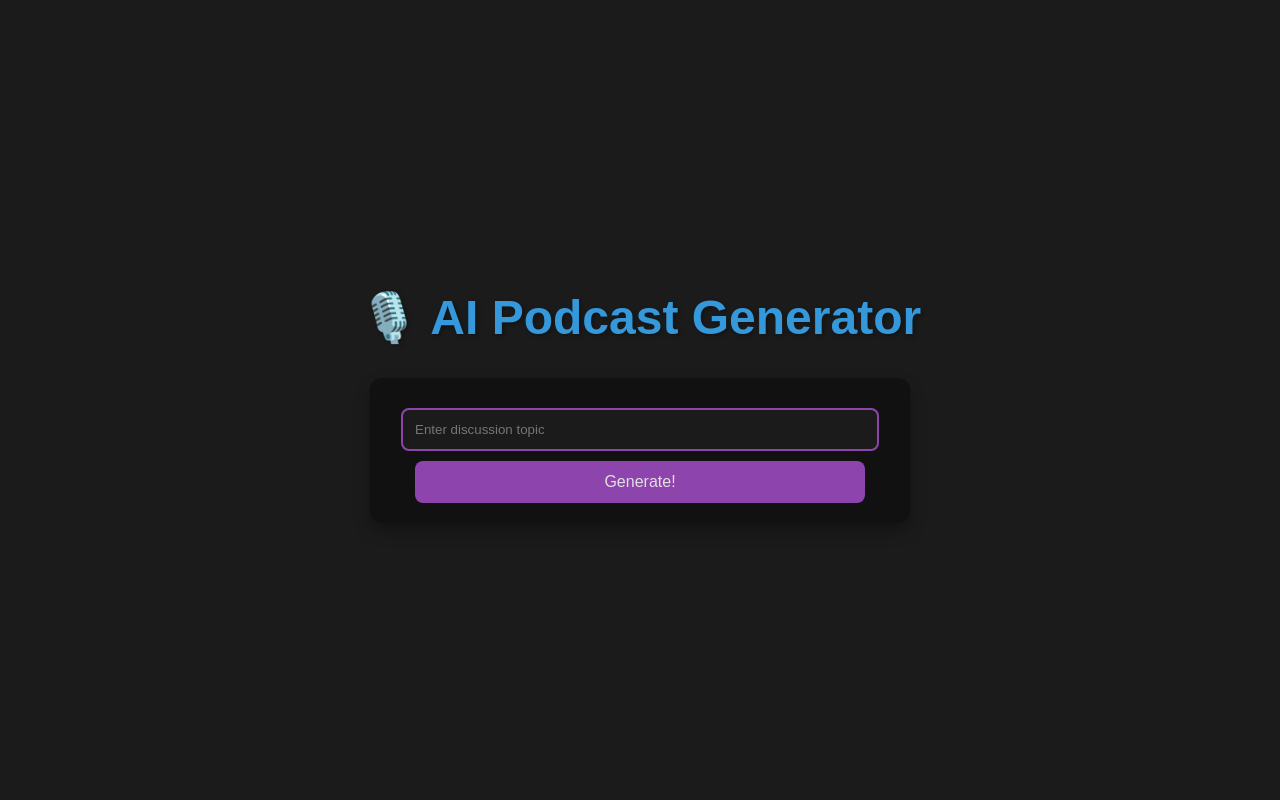
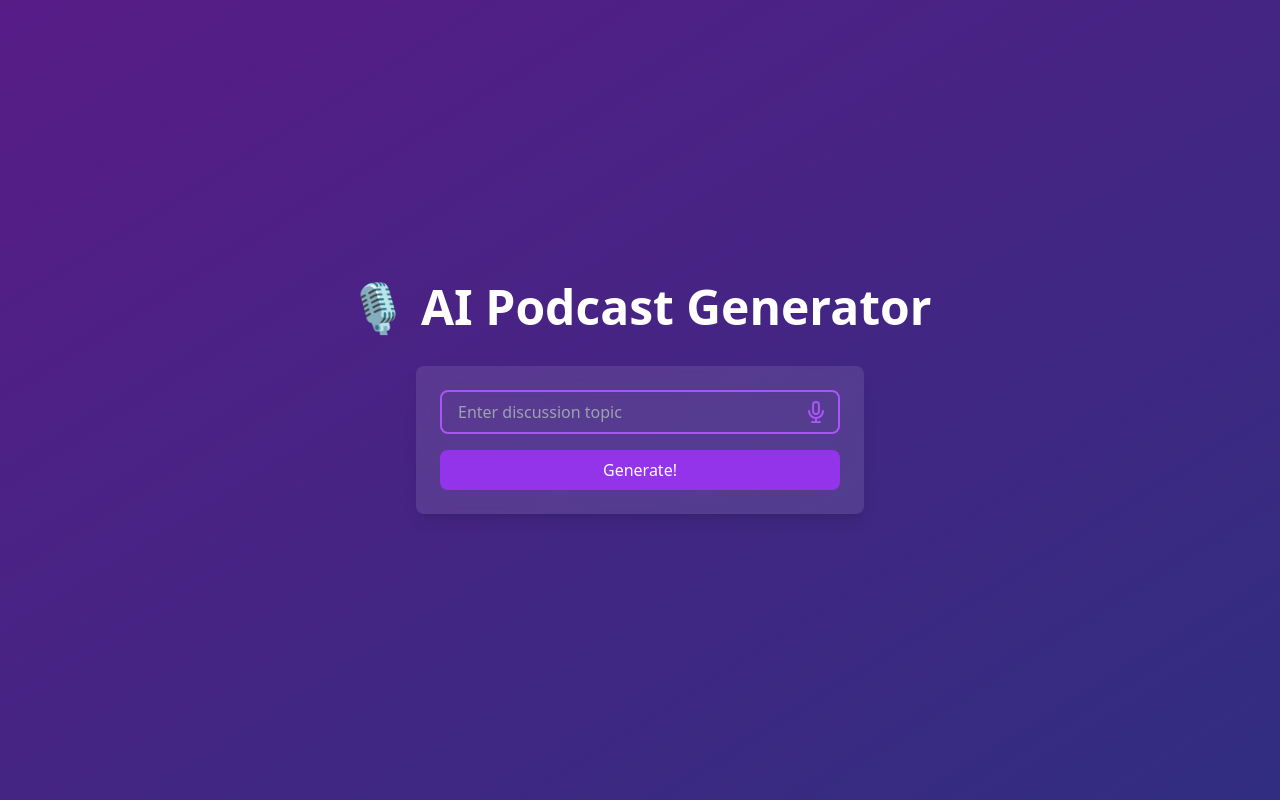
Before and after one commit to amish15chopra/ai-podcast, a Flask app: page / in a window 1280 px wide. Run offline with Flask 3, Linux system fonts and the light colour scheme; some libraries are stand-ins or nearby versions.

Commit message:
Made the webapp better

```diff
--- a/main.py
+++ b/main.py
@@ -111,7 +111,7 @@ def generate_podcast_conversation(topic, conversation_history=None, new_idea=Non
 
         Please generate only the dialogue for this podcast script, using Emma and Chris as the speakers.
         """
-        print("Generating initial conversation on: {topic}")
+        print(f"Generating initial conversation on: {topic}")
 
     else:
         prompt = f"""
--- a/templates/index.html
+++ b/templates/index.html
@@ -4,289 +4,162 @@
     <meta charset="UTF-8">
     <meta name="viewport" content="width=device-width, initial-scale=1.0">
     <title>AI Podcast Generator</title>
+    <script src="https://cdn.tailwindcss.com"></script>
     <style>
-        /* Premium Dark Color Palette */
-        :root {
-            --bg-dark: #1b1b1b;
-            --bg-darker: #111;
-            --text-light: #e0e0e0;
-            --primary: #8e44ad; /* Premium purple */
-            --accent: #3498db; /* Premium blue */
-            --error-color: #e74c3c;
-            --success-color: #2ecc71;
+        @keyframes float {
+            0% { transform: translateY(0px); }
+            50% { transform: translateY(-10px); }
+            100% { transform: translateY(0px); }
+        }
+        .float-animation {
+            animation: float 3s ease-in-out infinite;
+        }
+        @keyframes pulse {
+            0%, 100% { transform: scale(1); }
+            50% { transform: scale(1.05); }
+        }
+        .pulse-animation {
+            animation: pulse 2s infinite;
+        }
+        .slide-in {
+            opacity: 0;
+            transform: translateY(20px);
+            transition: opacity 0.5s ease, transform 0.5s ease;
+        }
+        .slide-in.show {
+            opacity: 1;
+            transform: translateY(0);
+        }
+    </style>
+</head>
+<body class="min-h-screen bg-gradient-to-br from-purple-900 to-indigo-900 flex flex-col items-center justify-center p-4">
+    <h1 class="text-4xl md:text-5xl font-bold text-white mb-8 text-center float-animation">
+        🎙️ AI Podcast Generator
+    </h1>
+
+    <div class="w-full max-w-md">
+        <form id="podcastForm" class="bg-white bg-opacity-10 backdrop-filter backdrop-blur-lg rounded-lg p-6 shadow-lg slide-in">
+            <div class="relative">
+                <input type="text" id="topic" placeholder="Enter discussion topic" required
+                    class="w-full px-4 py-2 text-white bg-transparent border-2 border-purple-500 rounded-lg focus:outline-none focus:border-indigo-500 transition-colors">
+                <svg xmlns="http://www.w3.org/2000/svg" class="h-6 w-6 absolute right-3 top-1/2 transform -translate-y-1/2 text-purple-500" fill="none" viewBox="0 0 24 24" stroke="currentColor">
+                    <path stroke-linecap="round" stroke-linejoin="round" stroke-width="2" d="M19 11a7 7 0 01-7 7m0 0a7 7 0 01-7-7m7 7v4m0 0H8m4 0h4m-4-8a3 3 0 01-3-3V5a3 3 0 116 0v6a3 3 0 01-3 3z" />
+                </svg>
+            </div>
+            <button type="submit" id="generateBtn"
+                class="w-full mt-4 px-4 py-2 bg-purple-600 text-white rounded-lg hover:bg-purple-700 focus:outline-none focus:ring-2 focus:ring-purple-500 focus:ring-opacity-50 transition-colors disabled:opacity-50">
+                Generate!
+            </button>
+        </form>
+
+        <form id="extendForm" class="mt-4 bg-white bg-opacity-10 backdrop-filter backdrop-blur-lg rounded-lg p-6 shadow-lg hidden slide-in">
+            <div class="relative">
+                <input type="text" id="newIdea" placeholder="Enter new idea to extend conversation" required
+                    class="w-full px-4 py-2 text-white bg-transparent border-2 border-indigo-500 rounded-lg focus:outline-none focus:border-purple-500 transition-colors">
+                <svg xmlns="http://www.w3.org/2000/svg" class="h-6 w-6 absolute right-3 top-1/2 transform -translate-y-1/2 text-indigo-500" fill="none" viewBox="0 0 24 24" stroke="currentColor">
+                    <path stroke-linecap="round" stroke-linejoin="round" stroke-width="2" d="M9 5l7 7-7 7" />
+                </svg>
+            </div>
+            <button type="submit" id="extendBtn"
+                class="w-full mt-4 px-4 py-2 bg-indigo-600 text-white rounded-lg hover:bg-indigo-700 focus:outline-none focus:ring-2 focus:ring-indigo-500 focus:ring-opacity-50 transition-colors disabled:opacity-50 pulse-animation">
+                Extend Conversation!
+            </button>
+        </form>
+
+        <div id="audioContainer" class="mt-6 hidden slide-in">
+            <audio id="audioPlayer" controls class="w-full">
+                Your browser does not support the audio element.
+            </audio>
+        </div>
+
+        <div id="message" class="mt-4 p-4 bg-white bg-opacity-10 backdrop-filter backdrop-blur-lg rounded-lg text-white text-center hidden slide-in"></div>
+    </div>
+
+    <div id="loadingSpinner" class="hidden mt-4">
+        <div class="animate-spin rounded-full h-12 w-12 border-t-2 border-b-2 border-purple-500"></div>
+    </div>
+
+    <script>
+        function showElement(element) {
+            element.classList.remove('hidden');
+            setTimeout(() => element.classList.add('show'), 10);
         }
 
-        body {
-            font-family: 'Poppins', sans-serif;
-            background: var(--bg-dark);
-            margin: 0;
-            padding: 0;
-            display: flex;
-            flex-direction: column;
-            justify-content: center;
-            align-items: center;
-            height: 100vh;
-            color: var(--text-light);
+        function hideElement(element) {
+            element.classList.remove('show');
+            setTimeout(() => element.classList.add('hidden'), 500);
         }
 
-        h1 {
-            font-size: 3rem;
-            color: var(--accent);
-            text-shadow: 2px 2px 4px rgba(0, 0, 0, 0.3);
-            text-align: center;
-        }
+     // Get references to DOM elements
+        const messageDiv = document.getElementById('message');
+        const audioContainer = document.getElementById('audioContainer');
+        const audioPlayer = document.getElementById('audioPlayer');
+        const loadingSpinner = document.getElementById('loadingSpinner');
+        const extendForm = document.getElementById('extendForm');
 
-        #podcastForm {
-            background-color: var(--bg-darker);
-            padding: 20px;
-            border-radius: 12px;
-            box-shadow: 0 8px 16px rgba(0, 0, 0, 0.3);
-            text-align: center;
-            width: 90%;
-            max-width: 500px;
-            animation: fadeIn 1s ease;
-        }
+        hideElement(messageDiv);
+        hideElement(audioContainer);
+        hideElement(extendForm);
+        hideElement(loadingSpinner);
 
-        input[type="text"] {
-            width: 90%;
-            padding: 12px;
-            margin: 10px 0;
-            border: 2px solid var(--primary);
-            border-radius: 8px;
-            background-color: var(--bg-dark);
-            color: var(--text-light);
-            transition: border-color 0.3s ease, background-color 0.3s ease;
-        }
+        async function handleSubmit(event, endpoint, data) {
+            event.preventDefault(); // Prevent the default form submission behavior
+            showElement(loadingSpinner);
+            try {
+                // Send a POST request to the specified endpoint with the provided data
+                const response = await fetch(endpoint, {
+                    method: 'POST',
+                    headers: { 'Content-Type': 'application/json' },
+                    body: JSON.stringify(data)
+                });
 
-        input[type="text"]:focus {
-            outline: none;
-            border-color: var(--accent);
-            background-color: var(--bg-darker);
-        }
+                // Check if the response is not ok
+                if (!response.ok) {
+                    throw new Error('Network response was not ok');
+                }
 
-        button {
-            width: 90%;
-            padding: 12px 20px;
-            background-color: var(--primary);
-            color: var(--text-light);
-            border: none;
-            border-radius: 8px;
-            cursor: pointer;
-            font-size: 1rem;
-            transition: background-color 0.3s ease, transform 0.3s ease;
-        }
+                // Parse the JSON response
+                const result = await response.json();
 
-        button:hover {
-            background-color: var(--accent);
-            transform: translateY(-3px);
-        }
+                // If an audio file is returned, set the audio source and show the audio container and play the audio
+                if (result.audio_file) {
+                    audioPlayer.src = result.audio_file;
+                    showElement(audioContainer);
+                    audioPlayer.load();
+                    audioPlayer.play();
+                }
+                // Display the message and show the extend form
+                messageDiv.textContent = result.message;
+                showElement(extendForm);
+                showElement(messageDiv);
 
-        button:active {
-            transform: translateY(0);
-        }
-
-        audio {
-            margin-top: 20px;
-            display: block;
-            width: 90%;
-            max-width: 500px;
-        }
-
-        #message {
-            margin-top: 20px;
-            font-size: 1.2rem;
-            color: var(--success-color);
-        }
-
-        .loading {
-            display: none;
-            margin-top: 20px;
-        }
-
-        .spinner {
-            width: 50px;
-            height: 50px;
-            border: 6px solid var(--primary);
-            border-top-color: transparent;
-            border-radius: 50%;
-            animation: spin 1s infinite linear;
-        }
-
-        /* Keyframes for animations */
-        @keyframes spin {
-            to {
-                transform: rotate(360deg);
+            } catch (error) {
+                // Handle any errors that occur during the fetch
+                messageDiv.textContent = `Error: ${error.message}`;
+                messageDiv.classList.add('text-red-500'); // Add error styling
+                showElement(messageDiv);
+            } finally {
+                // Hide the loading spinner regardless of success or failure
+                hideElement(loadingSpinner);
             }
         }
 
-        @keyframes fadeIn {
-            from {
-                opacity: 0;
-            }
-            to {
-                opacity: 1;
-            }
-        }
-
-        /* Responsive Design */
-        @media (max-width: 600px) {
-            h1 {
-                font-size: 2rem;
-            }
-
-            input[type="text"],
-            button {
-                width: 100%;
-            }
-        }
-    </style>
-</head>
-<body>
-    <h1>🎙️ AI Podcast Generator</h1>
-    <form id="podcastForm">
-        <input type="text" id="topic" placeholder="Enter discussion topic" required>
-        <button type="submit">Generate!</button>
-        <div class="loading">
-            <div class="spinner"></div>
-        </div>
-    </form>
-    <form id="extendForm" style="display:none;">
-        <input type="text" id="newIdea" placeholder="Enter new idea to extend conversation" required>
-        <button type="submit">Extend Conversation!</button>
-    </form>
-    <audio id="audioPlayer" controls style="display:none;">
-        <source id="audioSource" src="" type="audio/mpeg">
-        Your browser does not support the audio element.
-    </audio>
-    <div id="message"></div>
-
-    <script>
-        document.getElementById('podcastForm').addEventListener('submit', function(event) {
-            event.preventDefault(); // Prevent the form from submitting the default way
-
-            const topic = document.getElementById('topic').value;
-            const messageDiv = document.getElementById('message');
-            const audioPlayer = document.getElementById('audioPlayer');
-            const audioSource = document.getElementById('audioSource');
-            const loadingDiv = document.querySelector('.loading');
-
-            // Clear previous message and audio source
-            messageDiv.innerHTML = '';
-            audioPlayer.style.display = 'none';
-            audioSource.src = '';
-
-            // Show loading spinner
-            loadingDiv.style.display = 'block';
-
-            // Debugging - Log the topic input
-            console.log('Sending topic:', topic);
-
-            // Send POST request to the Flask API
-            fetch('/generate_podcast', {
-                method: 'POST',
-                headers: {
-                    'Content-Type': 'application/json'
-                },
-                body: JSON.stringify({ topic: topic }) // Sending the topic in JSON format
-            })
-            .then(response => {
-                // Debugging - Check if response is OK
-                console.log('Response status:', response.status);
-                if (!response.ok) {
-                    throw new Error('Network response was not ok');
-                }
-                return response.json();
-            })
-            .then(data => {
-                // Debugging - Check the data returned by Flask
-                console.log('Received data:', data);
-
-                if (data.audio_file) {
-                    audioSource.src = data.audio_file; // Set the audio source to the returned URL
-                    audioPlayer.style.display = 'block'; // Show the audio player
-                    audioPlayer.load(); // Load the new audio source
-                    audioPlayer.play(); // Optionally play the audio automatically
-                }
-                messageDiv.innerHTML = data.message; // Show success message
-                document.getElementById('extendForm').reset();
-                document.getElementById('extendForm').style.display = 'block'; // Show extend form
-            })
-            .catch(error => {
-                // Use getComputedStyle to retrieve the CSS variable value
-                const root = document.documentElement;
-                const errorColor = getComputedStyle(root).getPropertyValue('--error-color');
-
-                // Apply error message styling
-                messageDiv.innerHTML = 'Error: ' + error.message;
-                messageDiv.style.color = errorColor.trim(); // Apply CSS variable value
-            })
-            .finally(() => {
-                // Hide loading spinner
-                loadingDiv.style.display = 'none';
-            });
+        // Event listener for the podcast form submission
+        document.getElementById('podcastForm').addEventListener('submit', (e) => {
+            const topic = document.getElementById('topic').value; // Get the topic from the input
+            handleSubmit(e, '/generate_podcast', { topic }); // Call handleSubmit with the topic
         });
 
-        document.getElementById('extendForm').addEventListener('submit', function(event) {
-            event.preventDefault(); // Prevent the form from submitting the default way
+        // Event listener for the extend form submission
+        document.getElementById('extendForm').addEventListener('submit', (e) => {
+            const topic = document.getElementById('topic').value; // Get the topic from the input
+            const newIdea = document.getElementById('newIdea').value; // Get the new idea from the input
+            handleSubmit(e, '/extend_conversation', { topic, new_idea: newIdea }); // Call handleSubmit with topic and new idea
+        });
 
-            const newIdea = document.getElementById('newIdea').value;
-            const messageDiv = document.getElementById('message');
-            const audioPlayer = document.getElementById('audioPlayer');
-            const audioSource = document.getElementById('audioSource');
-            const loadingDiv = document.querySelector('.loading');
-
-            // Clear previous message and audio source
-            messageDiv.innerHTML = '';
-            audioPlayer.style.display = 'none';
-            audioSource.src = '';
-
-            // Show loading spinner
-            loadingDiv.style.display = 'block';
-
-            // Debugging - Log the new idea input
-            console.log('Extending conversation with new idea:', newIdea);
-
-            // Send POST request to the Flask API to extend the conversation
-            fetch('/extend_conversation', {
-                method: 'POST',
-                headers: {
-                    'Content-Type': 'application/json'
-                },
-                body: JSON.stringify({ topic: document.getElementById('topic').value, new_idea: newIdea }) // Sending the topic and new idea in JSON format
-            })
-            .then(response => {
-                // Debugging - Check if response is OK
-                console.log('Response status:', response.status);
-                if (!response.ok) {
-                    throw new Error('Network response was not ok');
-                }
-                return response.json();
-            })
-            .then(data => {
-                // Debugging - Check the data returned by Flask
-                console.log('Received data for extended conversation:', data);
-
-                if (data.audio_file) {
-                    audioSource.src = data.audio_file; // Set the audio source to the returned URL
-                    audioPlayer.style.display = 'block'; // Show the audio player
-                    audioPlayer.load(); // Load the new audio source
-                    audioPlayer.play(); // Optionally play the audio automatically
-                }
-                messageDiv.innerHTML = data.message; // Show success message
-            })
-            .catch(error => {
-                // Use getComputedStyle to retrieve the CSS variable value
-                const root = document.documentElement;
-                const errorColor = getComputedStyle(root).getPropertyValue('--error-color');
-
-                // Apply error message styling
-                messageDiv.innerHTML = 'Error: ' + error.message;
-                messageDiv.style.color = errorColor.trim(); // Apply CSS variable value
-            })
-            .finally(() => {
-                // Hide loading spinner
-                loadingDiv.style.display = 'none';
-            });
+        // Add slide-in animation to forms on page load
+        window.addEventListener('load', () => {
+            document.querySelectorAll('.slide-in').forEach(showElement); // Show all elements with slide-in class
         });
     </script>
 </body>
```
